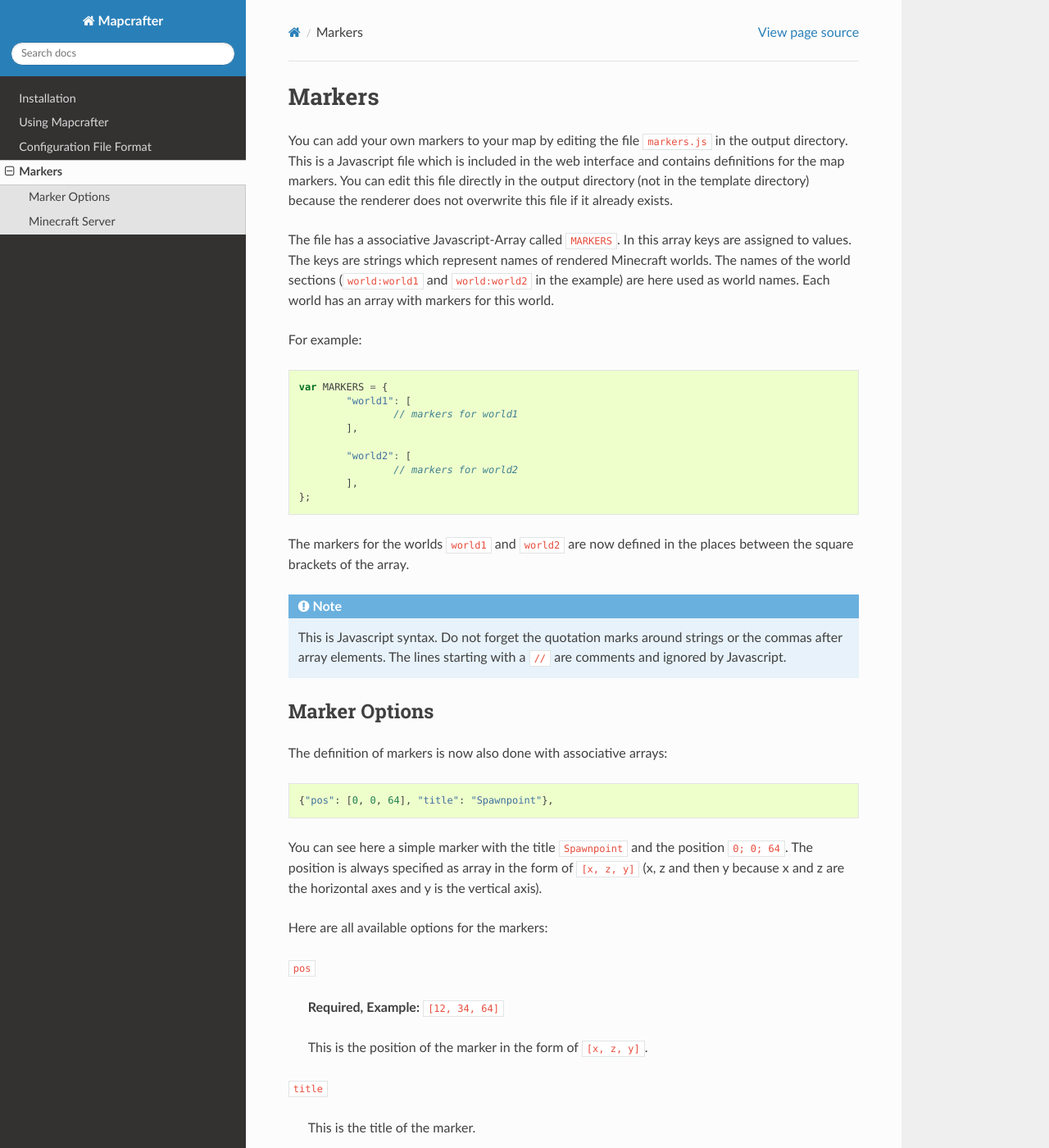
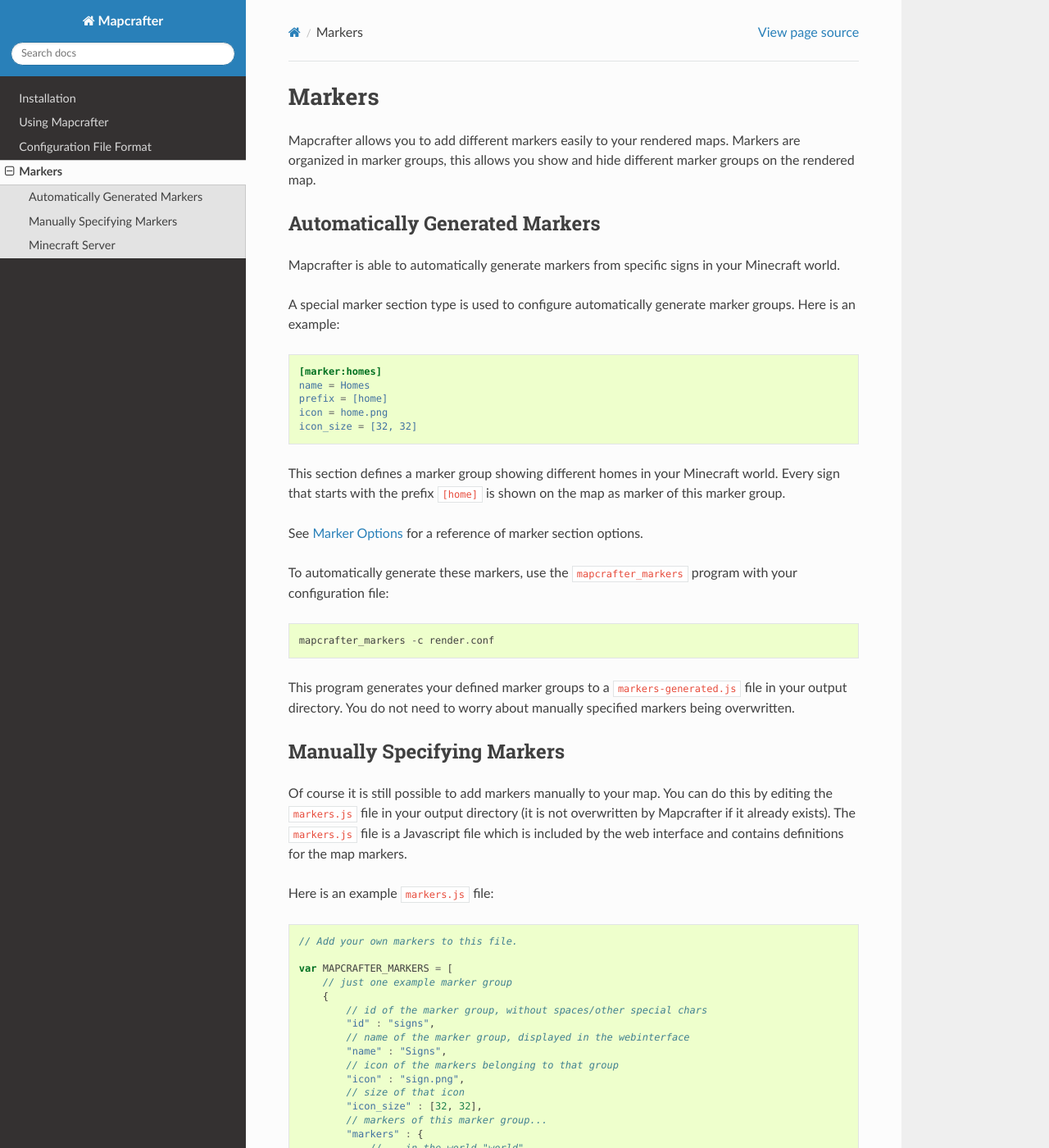
Before and after one commit to mapcrafter/mapcrafter, a Sphinx documentation site: the page built from docs/markers.rst, in a window 1280 px wide and 1400 px high. Shown: the whole window at 82% size. Built offline with Sphinx 7.4.7 and the Read the Docs theme 2.0.0, drawn with Linux system fonts in a browser that asks for light colours; some of the changed text lies outside the part shown.

Commit message:
Continued new marker documentation.

```diff
--- a/docs/configuration.rst
+++ b/docs/configuration.rst
@@ -400,6 +400,8 @@
         whoose chunk timestamps are newer than this last-render-time are
         required.
 
+.. _config_marker_options:
+
 Marker Options
 --------------
 
@@ -432,7 +434,7 @@
     **Default:** ``%text``
 
     You can change the title used for markers (the name shown when you
-    hover a marker) by using different placeholders:
+    hover over a marker) by using different placeholders:
 
     ============= =======
     Placeholder   Meaning
--- a/docs/markers.rst
+++ b/docs/markers.rst
@@ -1,105 +1,156 @@
+.. _markers:
+
 =======
 Markers
 =======
 
-You can add your own markers to your map by editing the file ``markers.js``
-in the output directory. This is a Javascript file which is included
-in the web interface and contains definitions for the map markers. You
-can edit this file directly in the output directory (not in the template
-directory) because the renderer does not overwrite this file if it already
-exists.
+Mapcrafter allows you to add different markers easily to your rendered
+maps. Markers are organized in marker groups, this allows you show
+and hide different marker groups on the rendered map.
 
-The file has a associative Javascript-Array called ``MARKERS``. In this
-array keys are assigned to values. The keys are strings which represent
-names of rendered Minecraft worlds. The names of the world sections
-(``world:world1`` and ``world:world2`` in the example) are here used as world names.
-Each world has an array with markers for this world.
+Automatically Generated Markers
+===============================
 
-For example:
+Mapcrafter is able to automatically generate markers from specific signs
+in your Minecraft world.
+
+A special marker section type is used to configure automatically generate
+marker groups. Here is an example:
+
+.. code-block:: ini
+
+    [marker:homes]
+    name = Homes
+    prefix = [home]
+    icon = home.png
+    icon_size = [32, 32]
+
+This section defines a marker group showing different homes in your
+Minecraft world. Every sign that starts with the prefix ``[home]`` is
+shown on the map as marker of this marker group.
+
+See :ref:`config_marker_options` for a reference of marker section options.
+
+To automatically generate these markers, use the ``mapcrafter_markers``
+program with your configuration file::
+
+    mapcrafter_markers -c render.conf
+
+This program generates your defined marker groups to a
+``markers-generated.js`` file in your output directory. You do not need
+to worry about manually specified markers being overwritten.
+
+Manually Specifying Markers
+===========================
+
+Of course it is still possible to add markers manually to your map.
+You can do this by editing the ``markers.js`` file in your output directory
+(it is not overwritten by Mapcrafter if it already exists).
+The ``markers.js`` file is a Javascript file which is included
+by the web interface and contains definitions for the map markers.
+
+Here is an example ``markers.js`` file:
 
 .. code-block:: javascript
 
-	var MARKERS = {
-		"world1": [
-			// markers for world1
-		],
+    // Add your own markers to this file.
 
-		"world2": [
-			// markers for world2
-		],
-	};
+    var MAPCRAFTER_MARKERS = [
+        // just one example marker group
+        {
+            // id of the marker group, without spaces/other special chars
+            "id" : "signs",
+            // name of the marker group, displayed in the webinterface
+            "name" : "Signs",
+            // icon of the markers belonging to that group
+            "icon" : "sign.png",
+            // size of that icon
+            "icon_size" : [32, 32],
+            // markers of this marker group...
+            "markers" : {
+                // ...in the world "world"
+                "world" : [
+                    // example marker, pretty format:
+                    {
+                        // position ([x, z, y])
+                        "pos" : [35, -21, 64],
+                        // title when you hover over the marker
+                        "title" : "Sign1",
+                        // text in the marker popup window
+                        "text" : "Hello."
+                    },
+                    // more markers:
+                    {"pos" : [100, 100, 64], "title" : "Test1"},
+                    {"pos" : [100, 200, 64], "title" : "Test2"},
+                    {"pos" : [500, 30, 64], "title" : "Test2"},
+                ],
+            },
+        },
 
-The markers for the worlds ``world1`` and ``world2`` are now defined in
-the places between the square brackets of the array.
+        // another marker group
+        {
+            "id" : "homes",
+            "name" : "Homes",
+            "icon" : "home.png",
+            "icon_size" : [32, 32],
+            "markers" : {
+                "world" : [
+                    {"pos" : [42, 73, 64], "title" : "Steve's home"},
+                ],
+                "world2" : [
+                    {"pos" : [73, 42, 64], "title" : "Steve's other home"},
+                ],
+            },
+        },
+    ];
 
-.. note::
+As you can see there is a bit Javascript syntax involved here. Do not forget
+quotation marks around strings or the commas after array elements. The
+lines starting with a ``//`` are comments and ignored by Javascript.
 
-	This is Javascript syntax. Do not forget the quotation marks around
-	strings or the commas after array elements. The lines starting with
-	a ``//`` are comments and ignored by Javascript.
+The file has a Javascript-Array called ``MAPCRAFTER_MARKERS`` which
+contains the different marker groups. The elements are associative
+Javascript-Arrays and contain the options of the different marker groups.
 
-Marker Options
-==============
+These options are similar to the marker configuration file options.
+Every marker group has a unique ID and a name displayed in the web interface.
+You can also use an icon with a specific size (optional).
 
-The definition of markers is now also done with associative arrays::
+The actual markers are specified per world in an associative array with
+the name ``markers``. You have to use as world name your world section
+name or the value of the ``world_name`` attribute if you used that.
 
-	{"pos": [0, 0, 64], "title": "Spawnpoint"},
+The definition of markers is also done with associative arrays::
 
-You can see here a simple marker with the title ``Spawnpoint`` and the
-position ``0; 0; 64``. The position is always specified as array in the
+	{"pos" : [42, 73, 64], "title" : "Steve's home"},
+
+Here you can see a simple marker with the title ``Steve's home`` and the
+position ``42, 73, 64``. The position is always specified as array in the
 form of ``[x, z, y]`` (x, z and then y because x and z are the horizontal
 axes and y is the vertical axis).
 
-Here are all available options for the markers:
+Here are the available options for the markers:
 
 ``pos``
 
-	**Required, Example:** ``[12, 34, 64]``
+	**Required**
 
 	This is the position of the marker in the form of ``[x, z, y]``.
+	Example: ``[12, 34, 64]``
 
 ``title``
 
-	This is the title of the marker.
+	**Required**
+
+	This is the title of the marker you can see when you hover over the
+	marker.
 
 ``text``
 
-	**Default:** ``<title>``
+	**Default:** *Title of the marker*
 
-	This is the text of the marker window. If you do not specifiy a text,
-	the title of the marker is used as text.
-
-``icon``
-
-	This is the name of an icon image for the marker. If you do not specify
-	an icon, the default icon is used. If you specifiy your own icon,
-	you should also specify the size of the image (especially for the
-	Leaflet template). You can copy your own icons to the ``icons``
-	directory of the template and then use them with something
-	like ``icons/myicon.png``.
-
-``iconsize``
-
-	**Default:** ``[24, 24]`` (if an icon is specified)
-
-Now you can add these markers to the belonging worlds:
-
-.. code-block:: javascript
-
-	var MARKERS = {
-		"world1": [
-			// markers for world1
-			{"pos": [0, 0, 64], "title": "Spawnpoint"},
-			{"pos": [12, 34, 64], "title": "Marker", "icon": "icons/myicon.png", "iconsize": [32, 32]},
-			{"pos": [34, 12, 64], "title": "Another Marker", "text": "This is <b>another</b> marker"},
-		],
-
-		"world2": [
-			// markers for world2
-			{"pos": [0, 0, 64], "title": "Marker"},
-			{"pos": [-100, 100, 64], "title": "And yet another Marker"},
-		],
-	};
+	This is the text of the marker popup window.
+	If you do not specifiy a text, the title of the marker is used as text.
 
 Minecraft Server
 ================
```
